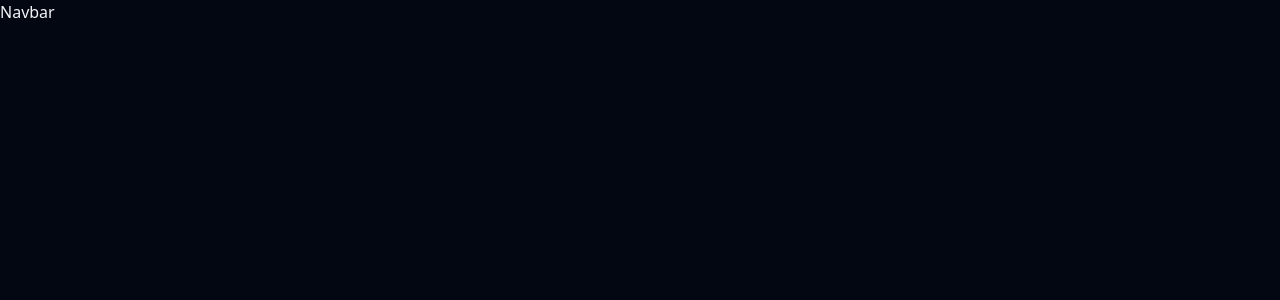
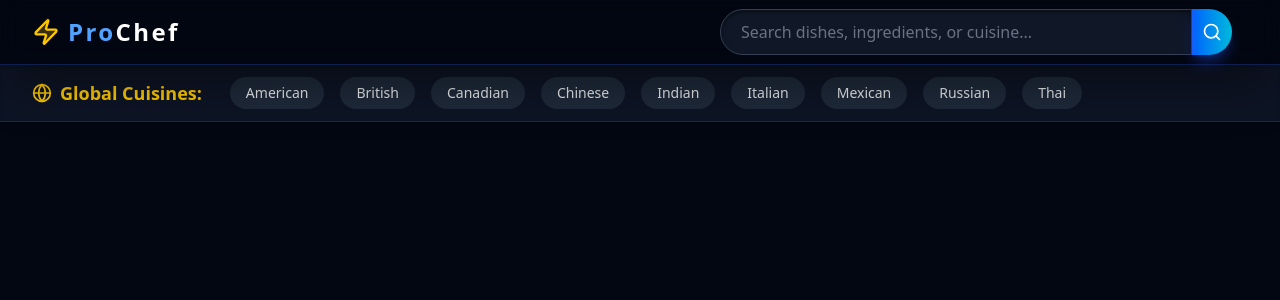
Before and after one commit to Piyushsharma218/Recipe_App, a React (Vite) app: page / in a window 1280 px wide. Before the commit this address had no page. Shown: the top 300 px of the page. Built offline with nearby package versions, Linux system fonts and the light colour scheme.

Commit message:
created the navbar

```diff
--- a/package.json
+++ b/package.json
@@ -16,6 +16,7 @@
     "react-dom": "^19.2.0",
     "react-router": "^7.11.0",
     "react-router-dom": "^7.11.0",
+    "tailwind-scrollbar-hide": "^4.0.0",
     "tailwindcss": "^4.1.18"
   },
   "devDependencies": {
--- a/src/App.jsx
+++ b/src/App.jsx
@@ -14,6 +14,7 @@ function App() {
       <Router>
         <div className="min-h-screen bg-gray-950 font-sans text-gray-100">
           <Navbar/>
+          <Cuisine/>
           <Routes>
             <Route></Route>
           </Routes>
--- a/src/components/Cuisine.jsx
+++ b/src/components/Cuisine.jsx
@@ -1,9 +1,36 @@
-import React from 'react'
+import React from "react";
+import { Globe } from "lucide-react";
 
 const Cuisine = () => {
+  const featuredAreas = [
+    "American",
+    "British",
+    "Canadian",
+    "Chinese",
+    "Indian",
+    "Italian",
+    "Mexican",
+    "Russian",
+    "Thai",
+  ];
+
   return (
-    <div>Cuisine</div>
-  )
-}
+    <>
+      <div className="bg-gray-900/80 border-b border-y-gray-800 shadow-inner shadow-black/20">
+        <div className="max-w-8xl mx-auto px-4 lg:px-8 overflow-x-auto ">
+          <div className="flex space-x-4 py-3 items-center">
+            <div className="flex items-center text-lg font-bold text-yellow-400 pr-3 whitespace-nowrap">
+              <Globe className="w-5 h-5 mr-2" />
+              Global Cuisines:
+            </div>
+            {featuredAreas.map((area)=>(
+                <button key={area} className="cursor-pointer text-gray-200 text-sm whitespace-nowrap font-medium hover:text-white transition duration-200 py-1.5 px-4 rounded-full bg-gray-800 border-gray-700 hover:bg-blue-600 hover:shadow-lg hover:shadow-blue-800/50 transform hover:scale-[1.05]">{area}</button>
+            ))}
+          </div>
+        </div>
+      </div>
+    </>
+  );
+};
 
-export default Cuisine
+export default Cuisine;
--- a/src/components/Navbar.jsx
+++ b/src/components/Navbar.jsx
@@ -1,9 +1,54 @@
-import React from 'react'
+import React, { useState } from "react";
+import { Search, Zap } from "lucide-react";
+import { Link } from "react-router";
+
 
 const Navbar = () => {
+
+    const [input, setInput] = useState("")
+
+    const handlesearch=(e)=>{
+        e.preventDefault();
+        console.log("Searching")
+        setInput("")
+    }
   return (
-    <div>Navbar</div>
-  )
-}
+    <>
+      <nav className="sticky top-0 z-50 bg-gray-950/10 backdrop-blur-md shadow-2xl shadow-black/50 border-b border-blue-900/50">
+        <div className="max-w-8xl mx-auto px-4 sm:px-6 lg:px-8 ">
+          <div className="flex justify-between items-center h-16">
+            <Link
+              to={"/"}
+              className="flex justify-between items-center gap-2 text-2xl font-black text-white hover:text-blue-400 transition duration-300 tracking-widest"
+            >
+              <Zap className="h-7 w-7 text-yellow-400 fill-yellow-400/20" />
+              <p className="text-blue-400">
+                Pro<span className="text-white">Chef</span>
+              </p>
+            </Link>
 
-export default Navbar
+
+            <form onSubmit={handlesearch}
+
+              className="flex-1 max-w-lg mx-4 hidden sm:flex"
+            >
+              <input
+                type="text"
+                value={input}
+                onChange={(e)=>setInput(e.target.value)}
+
+                placeholder="Search dishes, ingredients, or cuisine..."
+                className="w-full px-5 py-2.5 border border-gray-700 bg-gray-900 text-gray-50 rounded-l-full focus:outline-none focus:ring-2 focus:ring-blue-600/50 transition placeholder-gray-500 shadow-inner shadow-black/50"
+              />
+              <button type="submit" className="bg-linear-to-r from-blue-600 to-cyan-500 text-white  rounded-r-full hover:from-blue-700 hover:to-cyan-600 transition duration-300 shadow-lg shadow-blue-800/50 hover:shadow-xl hover:shadow-blue-800/90 p-2.5 cursor-pointer" >
+                <Search className="w-5 h-5"/>
+              </button>
+            </form>
+          </div>
+        </div>
+      </nav>
+    </>
+  );
+};
+
+export default Navbar;
--- a/vite.config.js
+++ b/vite.config.js
@@ -4,5 +4,5 @@ import tailwindcss from '@tailwindcss/vite'
 
 // https://vite.dev/config/
 export default defineConfig({
-  plugins: [ tailwindcss(), react()],
+  plugins: [ require('tailwind-scrollbar-hide'),tailwindcss(), react()],
 })
```
Also changed, not shown: 1 other file (tests, documents, lock files or other folders).
